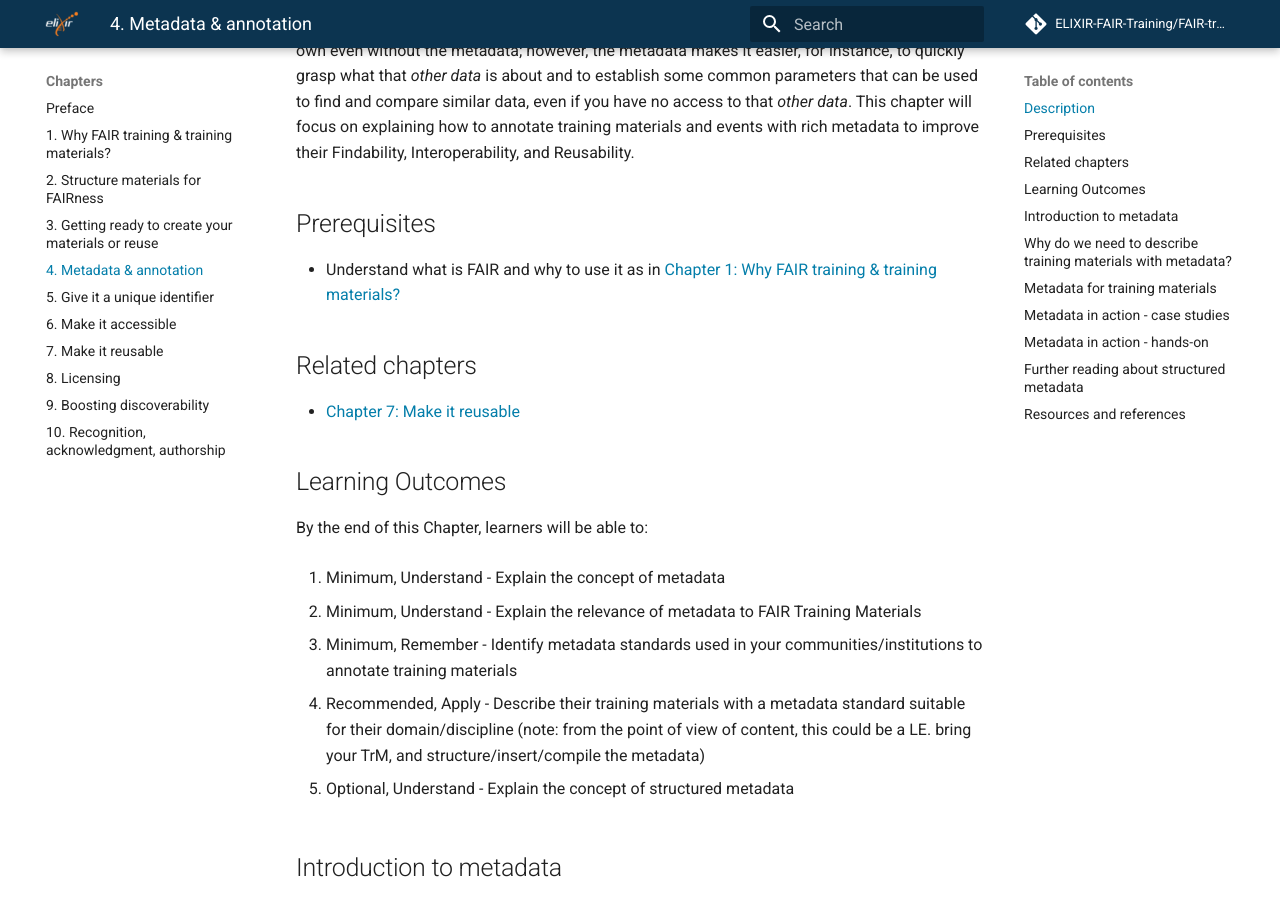
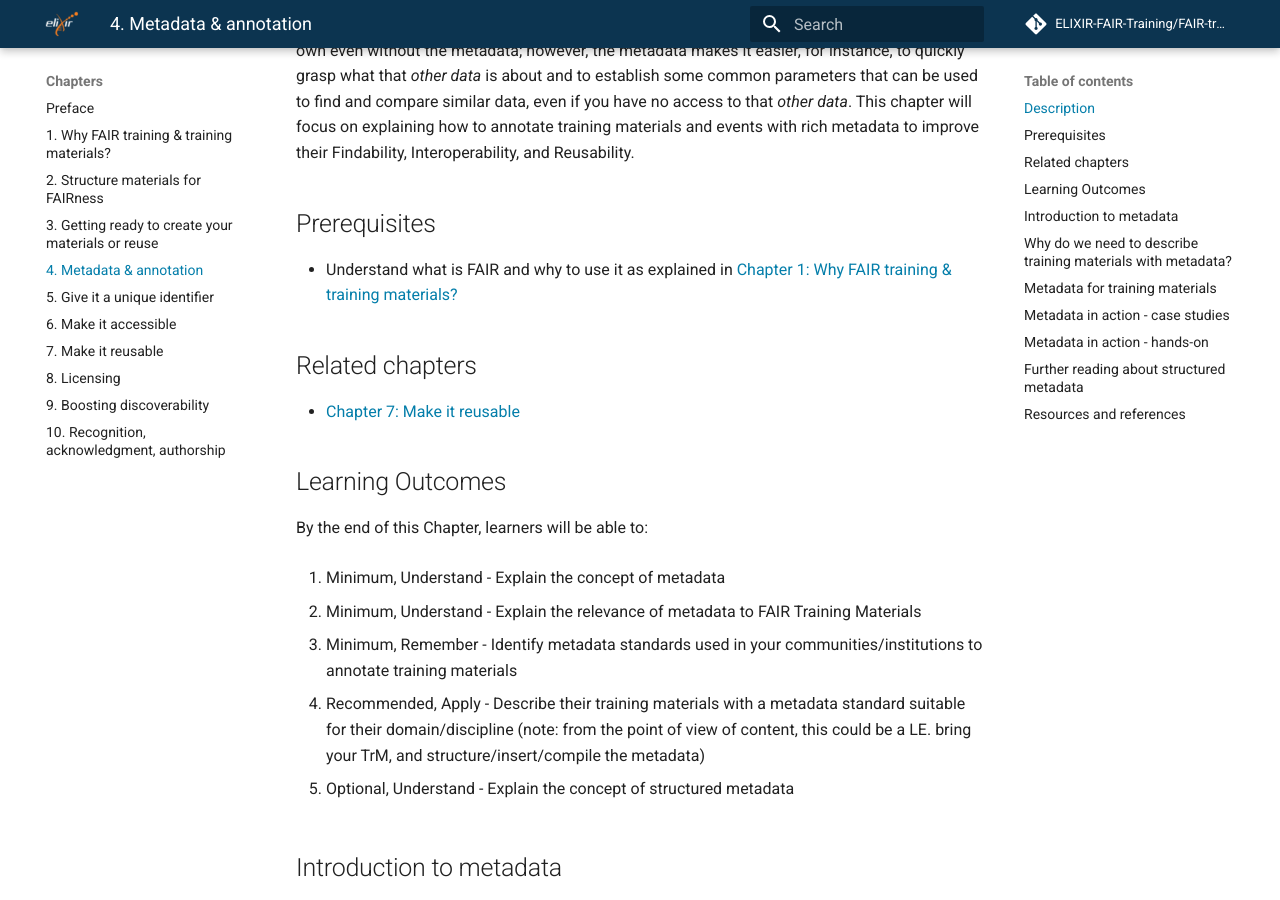
Before and after one commit to elixir-europe-training/ELIXIR-TrP-FAIR-training-handbook, an MkDocs documentation site: the page built from docs/chapters/chapter_04.md, in a window 1280 px wide and 900 px high, scrolled down 307 px. Built offline with MkDocs 1.6.1 and Material for MkDocs 9.7.7, drawn with Linux system fonts in a browser that asks for light colours; comment, search, counter and statistics services are not loaded.

Commit message:
tiny change

```diff
--- a/docs/chapters/chapter_04.md
+++ b/docs/chapters/chapter_04.md
@@ -10,7 +10,7 @@
 ## Description
 Metadata can be defined as data used to describe _other data_. That _other data_ is complete on its own even without the metadata; however, the metadata makes it easier, for instance, to quickly grasp what that _other data_ is about and to establish some common parameters that can be used to find and compare similar data, even if you have no access to that _other data_. This chapter will focus on explaining how to annotate training materials and events with rich metadata to improve their Findability, Interoperability, and Reusability.
 ## Prerequisites
-* Understand what is FAIR and why to use it as in [Chapter 1: Why FAIR training & training materials?](https://elixir-fair-training.github.io/FAIR-training-handbook/chapters/chapter_01/)
+* Understand what is FAIR and why to use it as explained in [Chapter 1: Why FAIR training & training materials?](https://elixir-fair-training.github.io/FAIR-training-handbook/chapters/chapter_01/)
 ## Related chapters
 * [Chapter 7: Make it reusable](https://elixir-fair-training.github.io/FAIR-training-handbook/chapters/chapter_07/)
 ## Learning Outcomes
```
